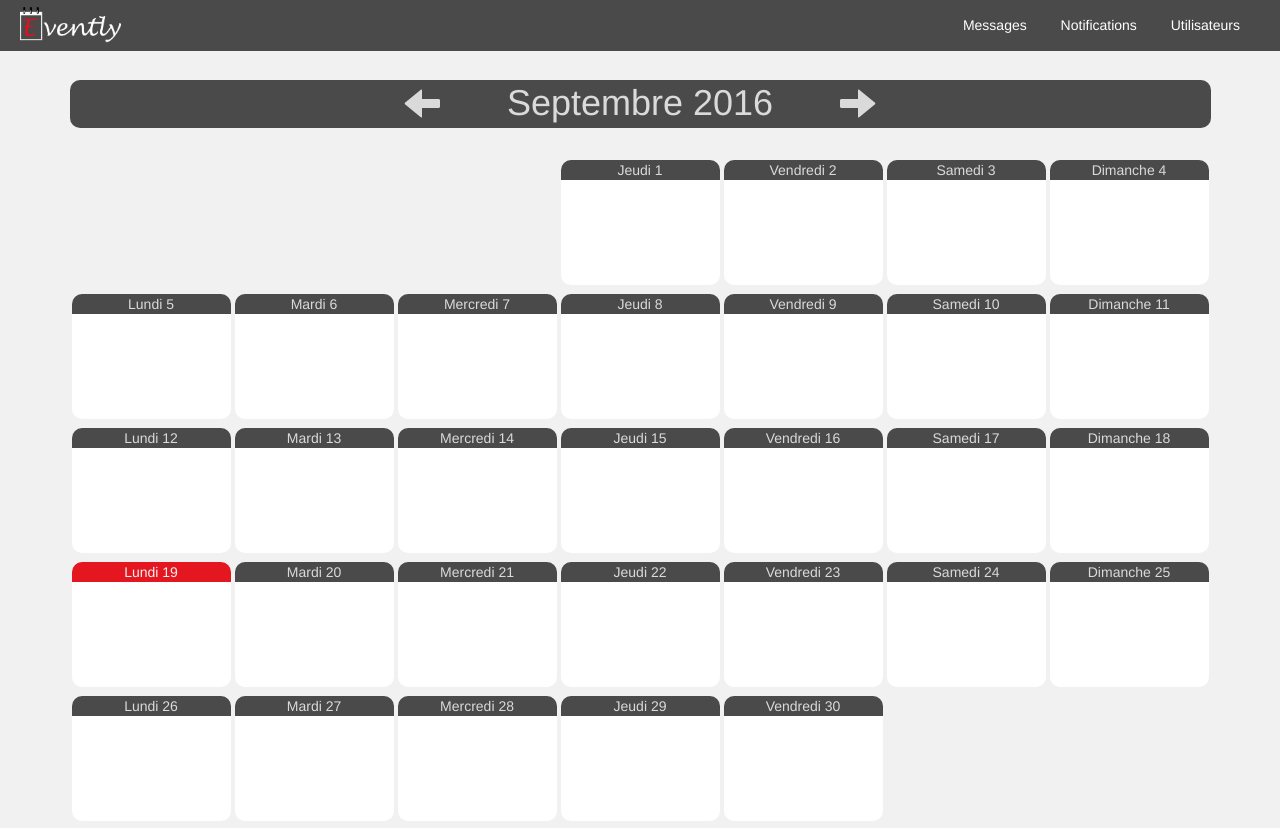
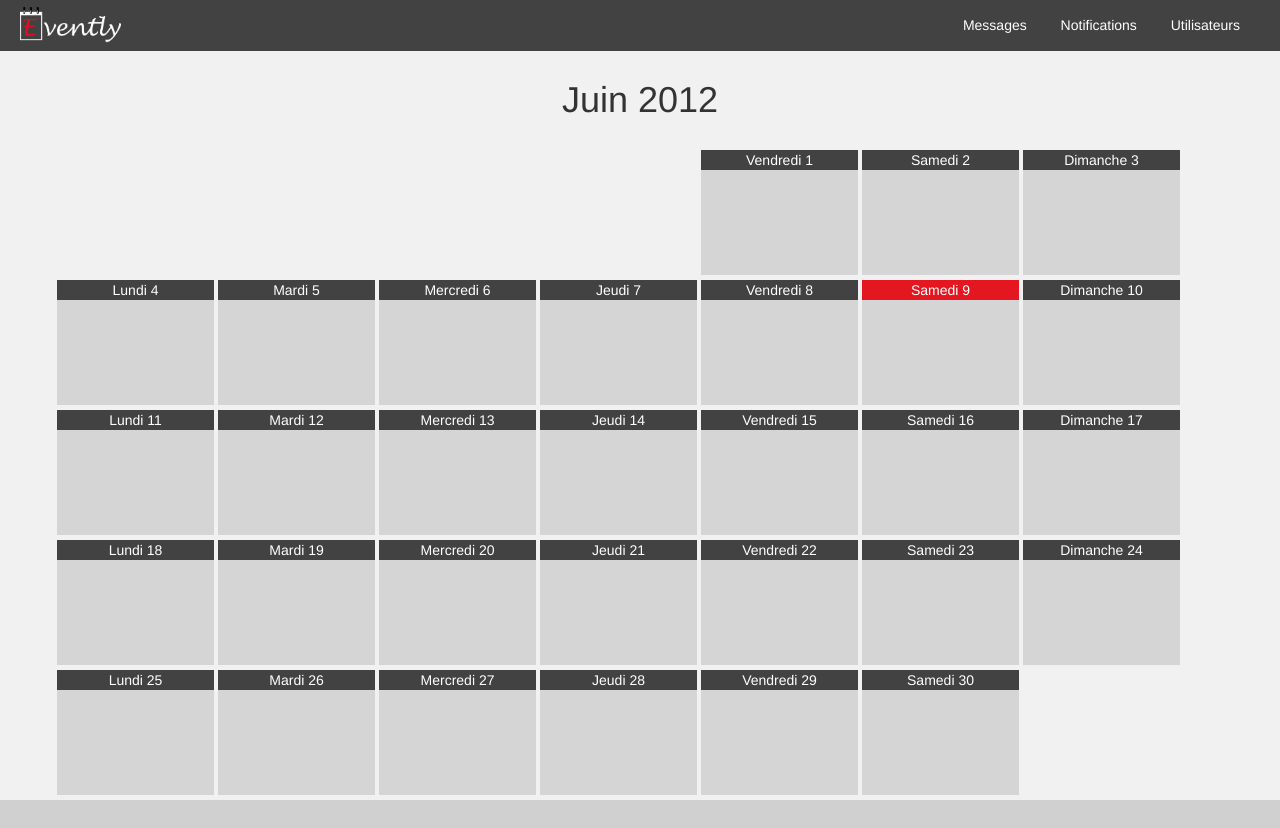
Before and after one commit to byjuw/Evently, a PHP site: page / in a window 1280 px wide. After the commit the page ends 800 px from the top, so only its background shows below. Run offline with PHP 8.4, Linux system fonts and the light colour scheme.

Commit message:
Revert "Co BDD + design"
This reverts commit fcad5ebde9012dbe511ae7f6df068bacb82e32f8.

```diff
--- a/Eventlysite/CSS/calendrier.css
+++ b/Eventlysite/CSS/calendrier.css
@@ -1,63 +1,40 @@
-.container {
-	width: 1171px !important;
+.semaine div {
+	width: 157px;
+	display: inline-block;
 }
 
-.jour, .moisPrecedent {
-	width: 159px;
-	display: inline-block;
-	margin: 2px;
+#firstSemaine {
+	/*margin-left: 15px;*/
 }
 
 span {
 	width: 100%;
 	display: inline-block;
 	text-align: center;
-	background-color: #4a4a4a;
-	color: #dadada;
+	background-color: #424242;
+	color: white;
 }
 
-.lienNavMois {
-}
-
-.navMois {
-	width: 50px;
-	display: inline-block;
-	color: #dadada;
-	margin: 0 60px;
-	top: 5px !important;
-}
-
-.navMois:hover {
-	cursor: pointer;
-}
 
 #calendrier {
 	margin-top: 80px;
 }
 
-#titreCalendrier {
-	background-color: #4a4a4a;
-	text-align: center;
-	border-radius: 10px;
-	overflow: hidden;
-	padding-bottom: 5px;
-	margin: 0 0 30px !important;
-}
-
 #aujour {
 	background-color: #e41720;
-	color: #f1f1f1;
 }
 
 .journee {
 	height: 105px;
-	background-color: #fff;
+	background-color: #d5d5d5;
+}
+
+.jour, .moisPrecedent {
+	margin: 0 2px 0 2px;
 }
 
 .jour {
 	height: 125px;
-	border-radius: 10px;
-	overflow: hidden;
 }
 
 .jour:hover {
@@ -66,10 +43,9 @@ span {
 
 h1 {
 	text-align: center;
-	color: #dadada !important;
-	margin: 0 !important;
+	margin: 0 0 30px !important;
 }
 
 .row {
-	margin: 0 !important;
+	margin: 0;
 }
--- a/Eventlysite/CSS/main.css
+++ b/Eventlysite/CSS/main.css
@@ -9,8 +9,8 @@ html, body {
 }
 
 nav {
-	background-color: #4a4a4a;
-	/*background: linear-gradient(to bottom, #4a4a4a 75%,#303030 100%);*/
+	background-color: #424242;
+	/*background: linear-gradient(to bottom, #424242 75%,#303030 100%);*/
 	margin: 0 !important;
 }
 
--- a/Eventlysite/js/calendrier.js
+++ b/Eventlysite/js/calendrier.js
@@ -1,6 +1,6 @@
 function calendrier()
 {
-    var date = new Date();
+    var date = new Date(2012,05,09);
     var jour = date.getDate(); //Récupérer la date Jour
     var moi = date.getMonth(); //Récupérer la date Mois
     var annee = date.getFullYear(); //Récupérer la date Annee avec 4 chiffres
@@ -21,7 +21,7 @@ function calendrier()
     {
         cpt_j=7; //(cpt_j-1)%7 donne -1 quand cpt_1==0 donc on lui rajoute 7 pour remplacer -1 par 6 pour afficher les dimanches
     }
-    document.write('<div id="calendrier"><div id="titreCalendrier"><h1><span class="glyphicon glyphicon-arrow-left navMois" aria-hidden="true"></span>'+ moisAn +'<span class="glyphicon glyphicon-arrow-right navMois" aria-hidden="true"></span></h1></div>');
+    document.write('<div id="calendrier"><div><div class="row"><h1>'+ moisAn +'</h1></div></div><div id="firstSemaine" class="row semaine">');
     // document.write('<div class="row jourSemaine semaine"><div>Lundi</div><div>Mardi</div><div>Mercredi</div><div>Jeudi</div><div>Vendredi</div><div>Samedi</div><div>Dimanche</div></div>');
     sem = 0;
     for(i=2;i<=cpt_j;i++)
```
Also changed, not shown: Eventlysite/CSS/inscription.css (+1 -6 lines), Eventlysite/forms.html (+6 -8 lines), Eventlysite/inscription.php (+3 -46 lines), 1 other file.
